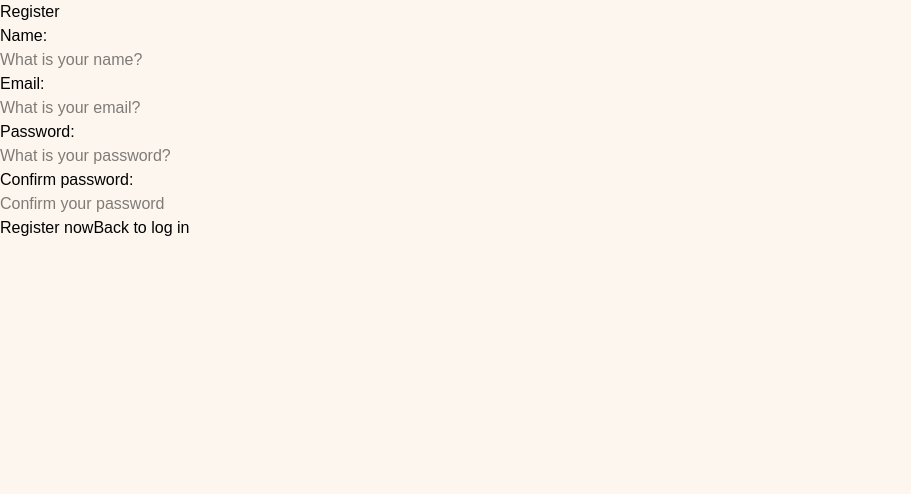
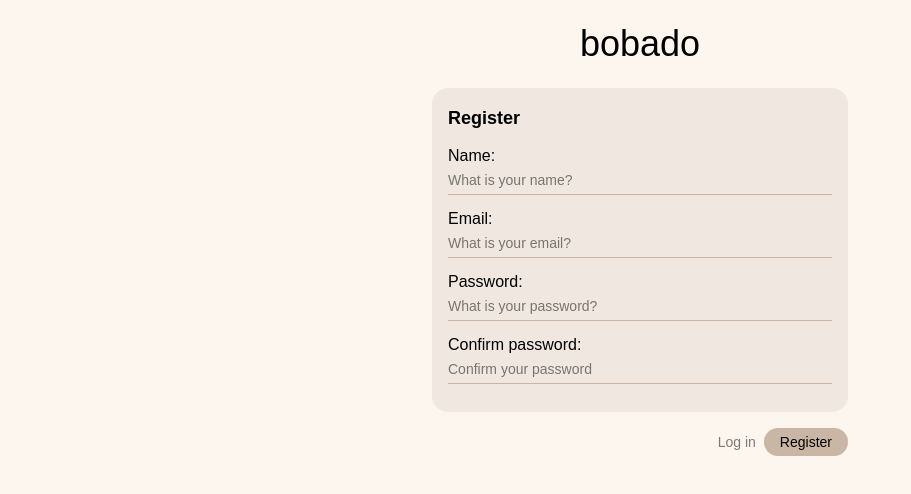
Before and after one commit to heyyyjisu/Bobado, a Next.js app: page /register in a window 1280 px wide. Shown: the top 494 px of the page, without its empty margins (0-911 px from the left). Built offline with nearby package versions, Linux system fonts and the light colour scheme; a web font is replaced by a local one.

Commit message:
update: login and register page UI

```diff
--- a/src/app/login/page.tsx
+++ b/src/app/login/page.tsx
@@ -12,7 +12,7 @@ export default function Login() {
 
   async function handleLogin() {
     try {
-      const res = await fetch("http://localhost:3000/api/auth/login", {
+      const res = await fetch("/api/auth/login", {
         method: "POST",
         headers: { "Content-Type": "application/json" },
         body: JSON.stringify({ email, password }),
@@ -27,26 +27,41 @@ export default function Login() {
   }
 
   return (
-    <div>
-      <div>
-        <h1>Log in</h1>
-        <p>Email: </p>
+    <div className="w-full max-w-md mx-auto px-4 py-6">
+      <h1 className="text-4xl text-center font-normal mb-6">bobado</h1>
+      <div className="bg-[#F0E8E0] rounded-2xl p-4 mb-4">
+        <h1 className="text-lg font-bold mb-3">Log in</h1>
+        <p className="text-sm mb-1">Email</p>
         <input
           value={email}
           onChange={(e) => setEmail(e.target.value)}
           type="email"
           placeholder="What is your email?"
+          className="w-full bg-transparent outline-none text-sm mb-3 border-b border-[#CAB6A4] pb-1"
         />
-        <p>Password: </p>
+        <p className="text-sm mb-1">Password</p>
         <input
           value={password}
           onChange={(e) => setPassword(e.target.value)}
           type="password"
           placeholder="What is your password?"
+          className="w-full bg-transparent outline-none text-sm mb-3 border-b border-[#CAB6A4] pb-1"
         />
       </div>
-      <button onClick={() => handleLogin()}>Log in</button>
-      <button onClick={() => router.push("/register")}>Register now</button>
+      <div className="flex justify-end gap-2">
+        <button
+          onClick={() => router.push("/register")}
+          className="text-sm opacity-50"
+        >
+          Register
+        </button>
+        <button
+          onClick={() => handleLogin()}
+          className="bg-[#CAB6A4] rounded-full px-4 py-1 text-sm"
+        >
+          Log in
+        </button>
+      </div>
     </div>
   );
 }
--- a/src/app/register/page.tsx
+++ b/src/app/register/page.tsx
@@ -13,7 +13,7 @@ export default function Register() {
 
   async function handleRegister(e: React.MouseEvent) {
     try {
-      const res = await fetch("http://localhost:3000/api/auth/register", {
+      const res = await fetch("/api/auth/register", {
         method: "POST",
         headers: { "Content-Type": "application/json" },
         body: JSON.stringify({ name, email, password }),
@@ -25,16 +25,18 @@ export default function Register() {
   }
 
   return (
-    <div>
-      <div>
+    <div className="w-full max-w-md mx-auto px-4 py-6">
+      <h1 className="text-4xl text-center font-normal mb-6">bobado</h1>
+      <div className="bg-[#F0E8E0] rounded-2xl p-4 mb-4">
         <div>
-          <h1>Register</h1>
+          <h1 className="text-lg font-bold mb-3">Register</h1>
           <p>Name: </p>
           <input
             value={name}
             onChange={(e) => setName(e.target.value)}
             type="text"
             placeholder="What is your name?"
+            className="w-full bg-transparent outline-none text-sm mb-3 border-b border-[#CAB6A4] pb-1"
           />
           <p>Email: </p>
           <input
@@ -42,6 +44,7 @@ export default function Register() {
             onChange={(e) => setEmail(e.target.value)}
             type="email"
             placeholder="What is your email?"
+            className="w-full bg-transparent outline-none text-sm mb-3 border-b border-[#CAB6A4] pb-1"
           />
           <p>Password: </p>
           <input
@@ -50,6 +53,7 @@ export default function Register() {
             type="password"
             minLength={8}
             placeholder="What is your password?"
+            className="w-full bg-transparent outline-none text-sm mb-3 border-b border-[#CAB6A4] pb-1"
           />
           <p>Confirm password: </p>
           <input
@@ -57,6 +61,7 @@ export default function Register() {
             onChange={(e) => setConfirmPassword(e.target.value)}
             type="password"
             placeholder="Confirm your password"
+            className="w-full bg-transparent outline-none text-sm mb-3 border-b border-[#CAB6A4] pb-1"
           />
           {password !== confirmPassword ? (
             <p className="text-red-600">Password not match</p>
@@ -64,8 +69,20 @@ export default function Register() {
             ""
           )}
         </div>
-        <button onClick={(e) => handleRegister(e)}>Register now</button>
-        <button onClick={() => router.push("/login")}>Back to log in</button>
+      </div>
+      <div className="flex justify-end gap-2">
+        <button
+          onClick={() => router.push("/login")}
+          className="text-sm opacity-50"
+        >
+          Log in
+        </button>
+        <button
+          onClick={(e) => handleRegister(e)}
+          className="bg-[#CAB6A4] rounded-full px-4 py-1 text-sm"
+        >
+          Register
+        </button>
       </div>
     </div>
   );
--- a/src/app/todos/TodoList.tsx
+++ b/src/app/todos/TodoList.tsx
@@ -32,7 +32,7 @@ export default function TodoList({ initialTodos }: Props) {
 
   async function handleAdd() {
     try {
-      const res = await fetch("http://localhost:3000/api/todos", {
+      const res = await fetch("/api/todos", {
         method: "POST",
         headers: {
           "Content-Type": "application/json",
@@ -54,7 +54,7 @@ export default function TodoList({ initialTodos }: Props) {
 
   async function handleDelete(id: string) {
     try {
-      const res = await fetch(`http://localhost:3000/api/todos/${id}`, {
+      const res = await fetch(`/api/todos/${id}`, {
         method: "DELETE",
         headers: {
           "Content-Type": "application/json",
@@ -69,7 +69,7 @@ export default function TodoList({ initialTodos }: Props) {
 
   async function handleCompleted(id: string, checked: boolean) {
     try {
-      const res = await fetch(`http://localhost:3000/api/todos/${id}`, {
+      const res = await fetch(`/api/todos/${id}`, {
         method: "PUT",
         headers: {
           "Content-Type": "application/json",
@@ -90,7 +90,7 @@ export default function TodoList({ initialTodos }: Props) {
   }
 
   return (
-    <div className="max-w-md mx-auto px-4 py-6">
+    <div className="w-full max-w-md mx-auto px-4 py-6">
       <Navbar />
       <div className="flex justify-center mb-4">
         <Tree incompleteTodos={incompleteTodos} />
--- a/src/app/todos/page.tsx
+++ b/src/app/todos/page.tsx
@@ -4,7 +4,7 @@ import TodoList from "./TodoList";
 export default async function Todos() {
   const cookieStore = await cookies();
   const token = cookieStore.get("token")?.value;
-  const res = await fetch("http://localhost:3000/api/todos", {
+  const res = await fetch(`${process.env.NEXT_PUBLIC_BASE_URL}/api/todos`, {
     method: "GET",
     headers: {
       "Content-Type": "application/json",
```
